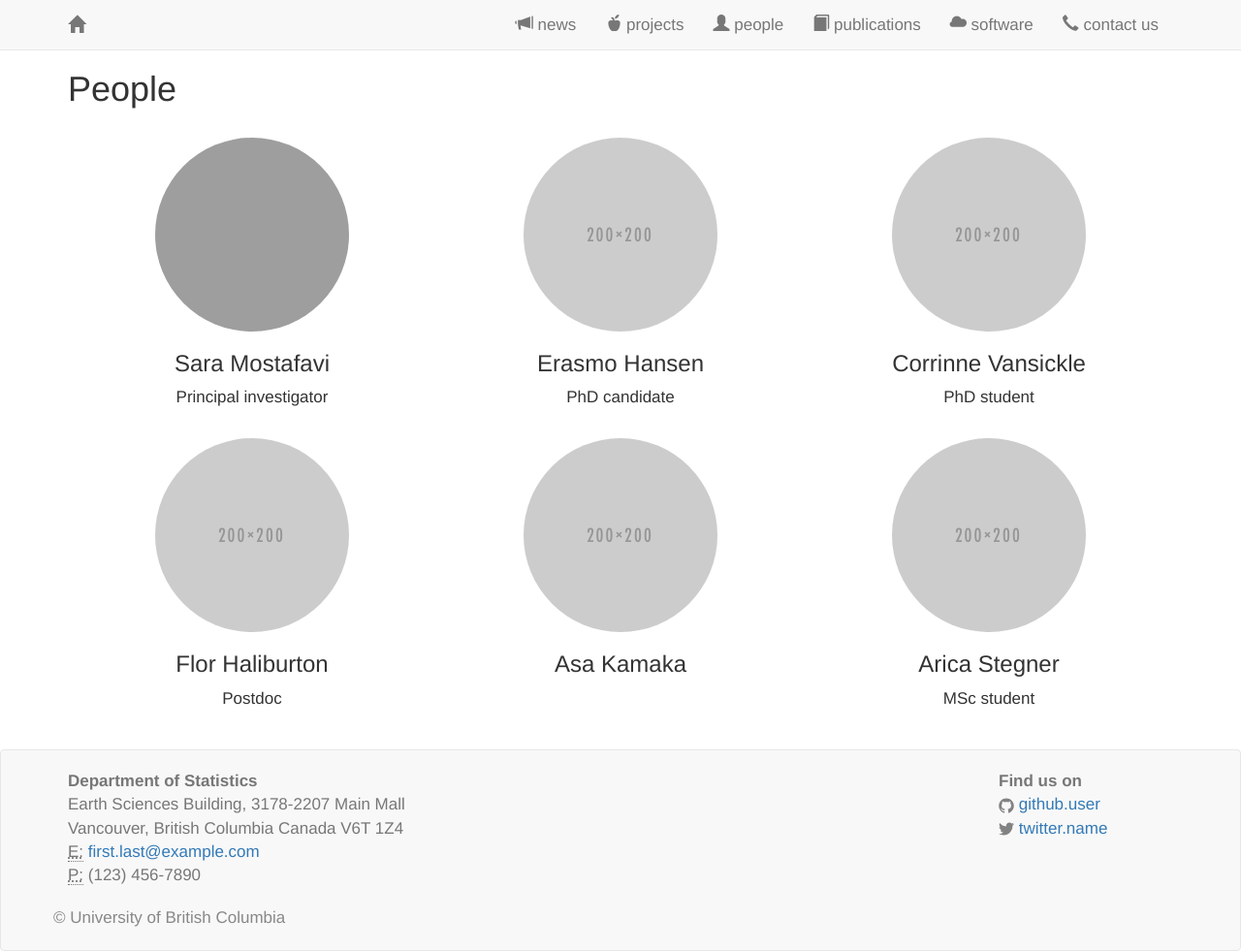
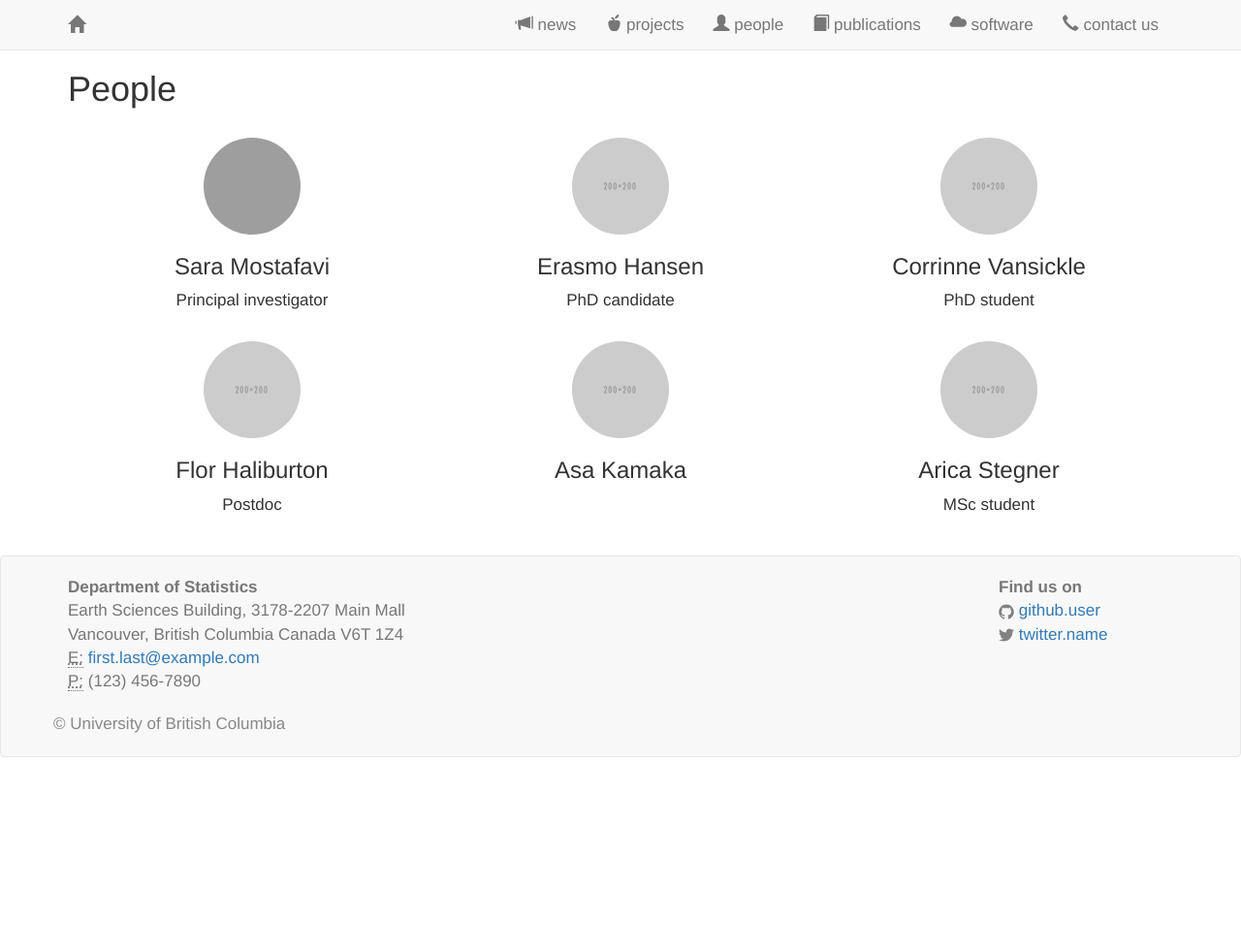
Before and after one commit to saramostafavi/saramostafavi.github.io, a Jekyll site: the page built from people.html, in a window 1280 px wide. Shown: the whole page at 97% size. Built offline with Jekyll 4.4.1, drawn with Linux system fonts in a browser that asks for light colours; nearby versions of some CDN libraries; a style sheet for code colours, icons or effects is not loaded; after the commit the page ends 900 px from its top, so only the background shows below that; grey boxes are pictures that could not be loaded.

Commit message:
Update main.css

```diff
--- a/css/main.css
+++ b/css/main.css
@@ -78,8 +78,8 @@ footer .social-media-list li {
 .person-photo {
     margin: 20px auto;
     display: block;
-    height: 200px;
-    width: 200px;
+    height: 100px;
+    width: 100px;
 }
 
 img.pub-image {
@@ -87,7 +87,7 @@ img.pub-image {
 }
 
 .pub {
-    padding-top: 60px;
+    padding-top: 30px;
 }
 
 h2.pub-title {
```
